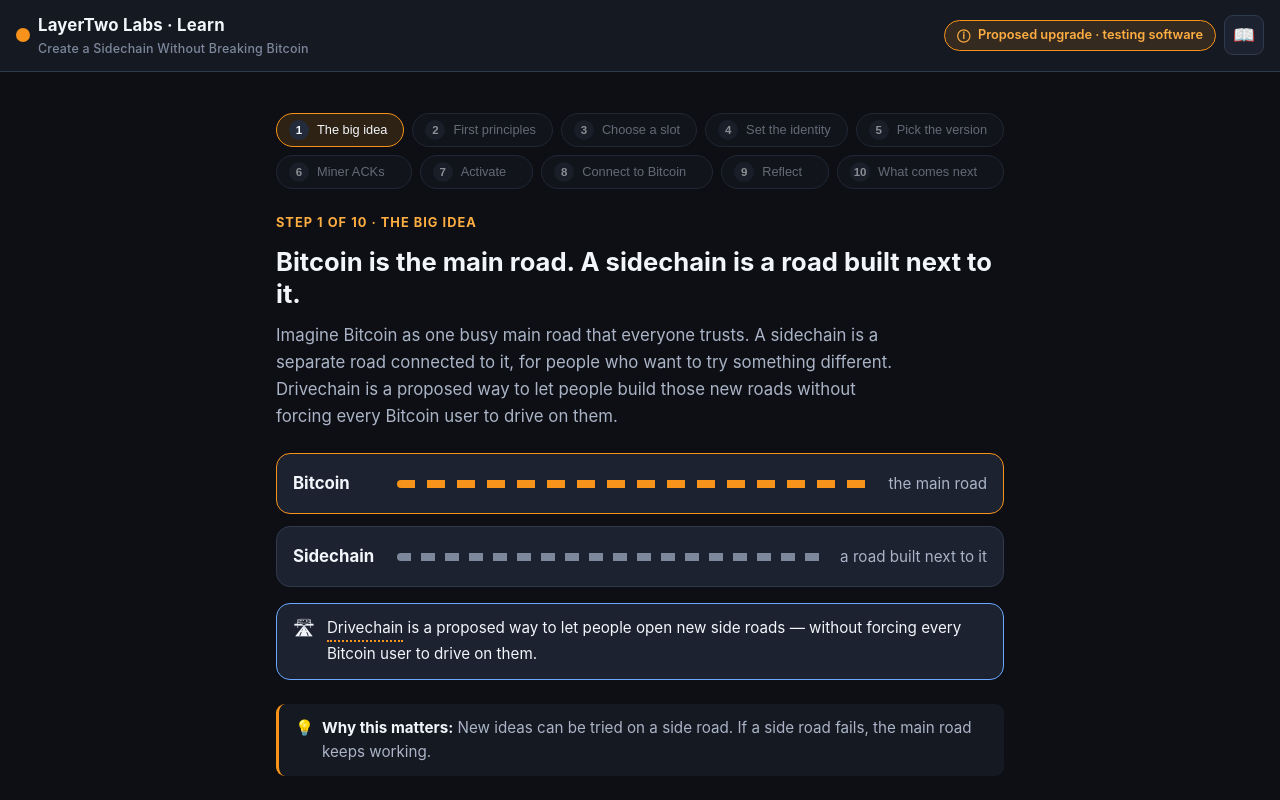
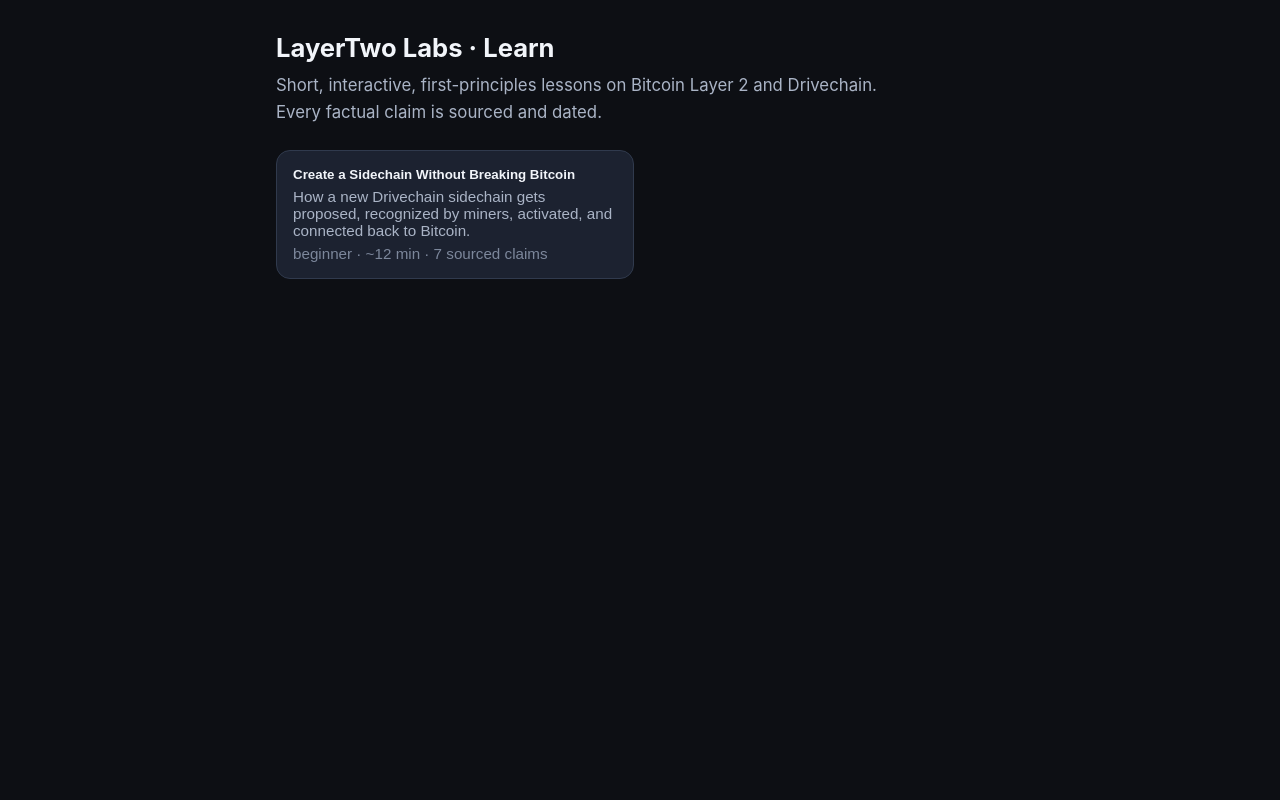
Before and after one commit to Sovereigndwp/layertwo-labs-academy, a React (Vite) app: page / in a window 1280 px wide. Shown: the top 800 px of the page. Built offline with nearby package versions, Linux system fonts and the light colour scheme.

Commit message:
feat: registry-driven lesson home

```diff
--- a/src/App.tsx
+++ b/src/App.tsx
@@ -1,9 +1,15 @@
+import { useState } from 'react'
 import { LessonProvider } from './state/LessonProvider'
 import { LessonShell } from './components/LessonShell'
+import { LessonHome } from './components/LessonHome'
 
 export default function App() {
+  const [activeLesson, setActiveLesson] = useState<string | null>(null)
+
+  if (!activeLesson) return <LessonHome onPick={setActiveLesson} />
+
   return (
-    <LessonProvider lessonId="create-a-sidechain">
+    <LessonProvider lessonId={activeLesson}>
       <LessonShell />
     </LessonProvider>
   )
--- /dev/null
+++ b/src/components/LessonHome.tsx
@@ -0,0 +1,27 @@
+import { lessons } from '../data/registry'
+
+/** Registry-driven lesson picker. Selecting a lesson calls onPick(lessonId). */
+export function LessonHome({ onPick }: { onPick: (lessonId: string) => void }) {
+  return (
+    <main className="shell__main">
+      <h1 className="step__headline" style={{ marginBottom: 'var(--sp-2)' }}>
+        LayerTwo Labs · Learn
+      </h1>
+      <p className="step__explain">
+        Short, interactive, first-principles lessons on Bitcoin Layer 2 and Drivechain.
+        Every factual claim is sourced and dated.
+      </p>
+      <div className="card-grid card-grid--2">
+        {lessons.map((l) => (
+          <button key={l.id} type="button" className="option" onClick={() => onPick(l.id)}>
+            <span className="option__title">{l.title}</span>
+            <p className="option__note">{l.summary}</p>
+            <p className="option__note" style={{ color: 'var(--text-faint)' }}>
+              {l.audience} · ~{l.estMinutes} min · {l.claims.length} sourced claims
+            </p>
+          </button>
+        ))}
+      </div>
+    </main>
+  )
+}
```
